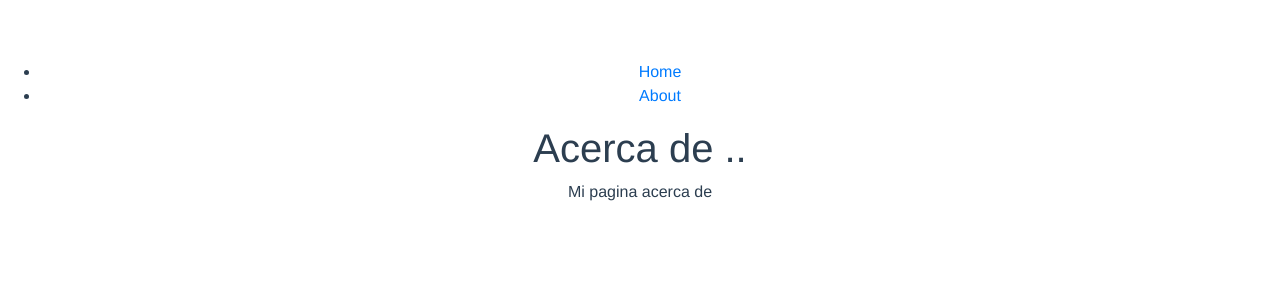
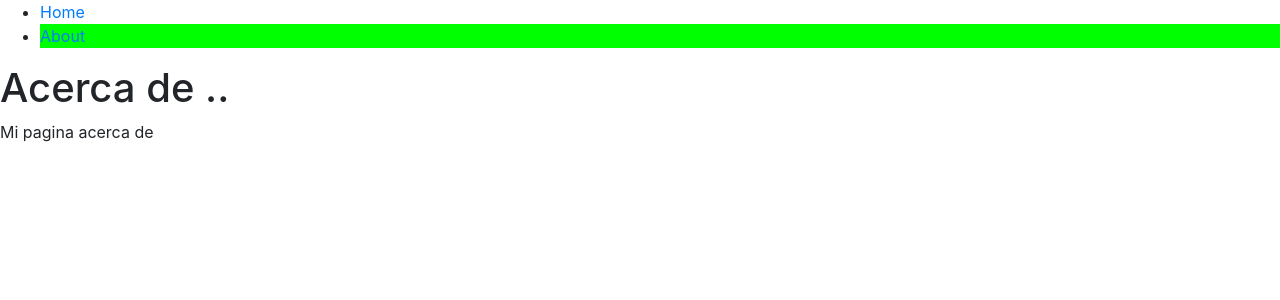
Before and after one commit to eacevedof/prj_vue2_rimor1, a Vue app in the folder link/: page /#/acerca-de in a window 1280 px wide. Shown: the top 300 px of the page. Built offline with nearby package versions, Linux system fonts and the light colour scheme.

Commit message:
directivas active y exact en link

```diff
--- a/link/src/App.vue
+++ b/link/src/App.vue
@@ -1,10 +1,10 @@
 <template>
   <div id="app">
     <ul>
-      <router-link tag="li" to="/">
+      <router-link tag="li" exact-active-class="exact" active-class="active" to="/" exact>
         <a>Home</a>
       </router-link>
-      <router-link tag="li" to="/acerca-de">
+      <router-link tag="li" exact-active-class="exact" active-class="active" to="/acerca-de">
         <a>About</a>
       </router-link>
     </ul>
@@ -19,12 +19,10 @@ export default {
 </script>
 
 <style>
-#app {
-  font-family: 'Avenir', Helvetica, Arial, sans-serif;
-  -webkit-font-smoothing: antialiased;
-  -moz-osx-font-smoothing: grayscale;
-  text-align: center;
-  color: #2c3e50;
-  margin-top: 60px;
+.exact {
+  background: #00ff00
+}
+.active {
+  background: #00ff00
 }
 </style>
--- a/link/src/components/About.vue
+++ b/link/src/components/About.vue
@@ -1,5 +1,5 @@
 <template>
-  <div class="hello">
+  <div>
     <h1>Acerca de ..</h1>
     <p>Mi pagina acerca de</p>
   </div>
--- a/link/src/components/Home.vue
+++ b/link/src/components/Home.vue
@@ -1,5 +1,5 @@
 <template>
-  <div class="hello">
+  <div>
     <h1>Home</h1>
     <p>Mi pagina home</p>
   </div>
```
Also changed, not shown: link/src/router/index.js (line endings or trailing spaces).
